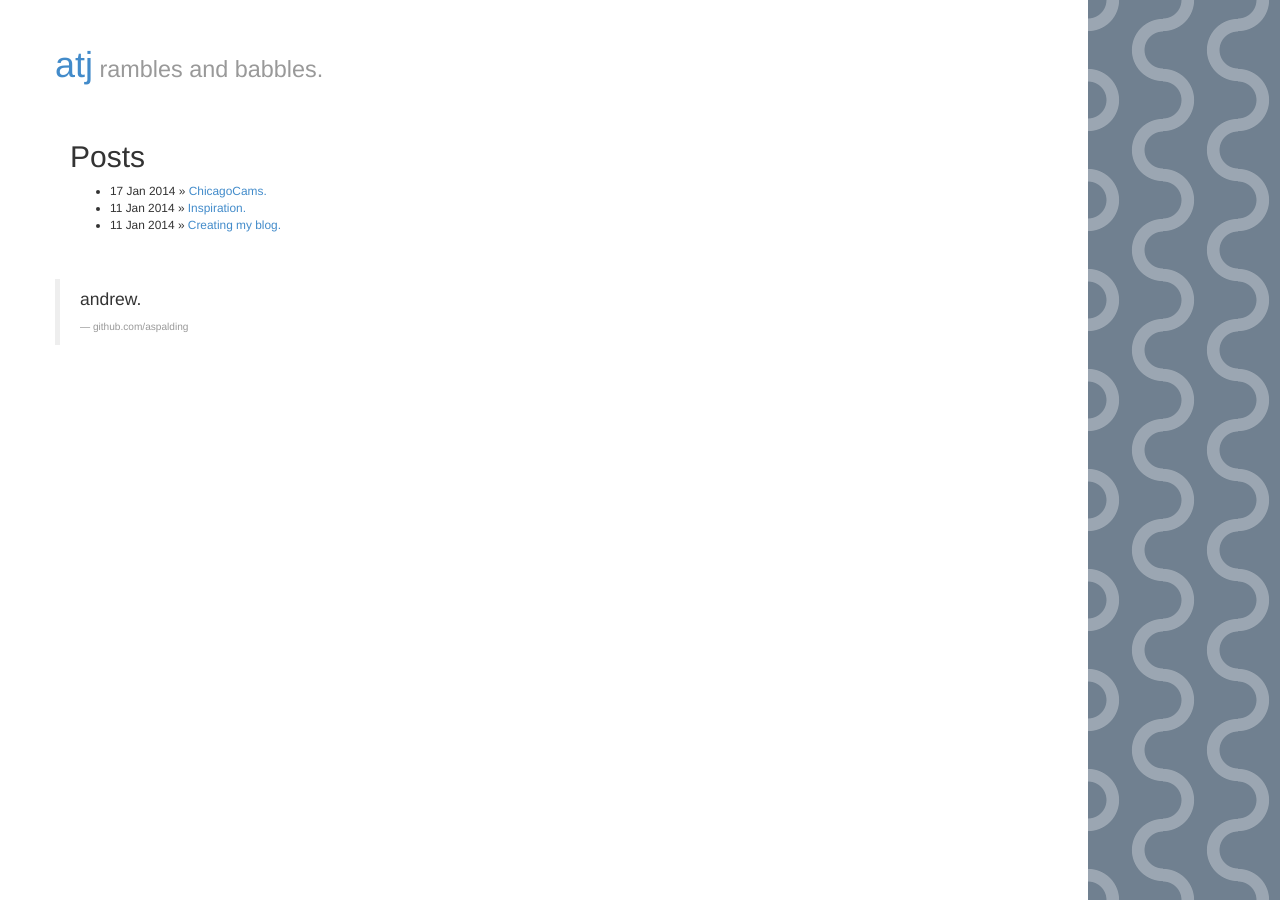
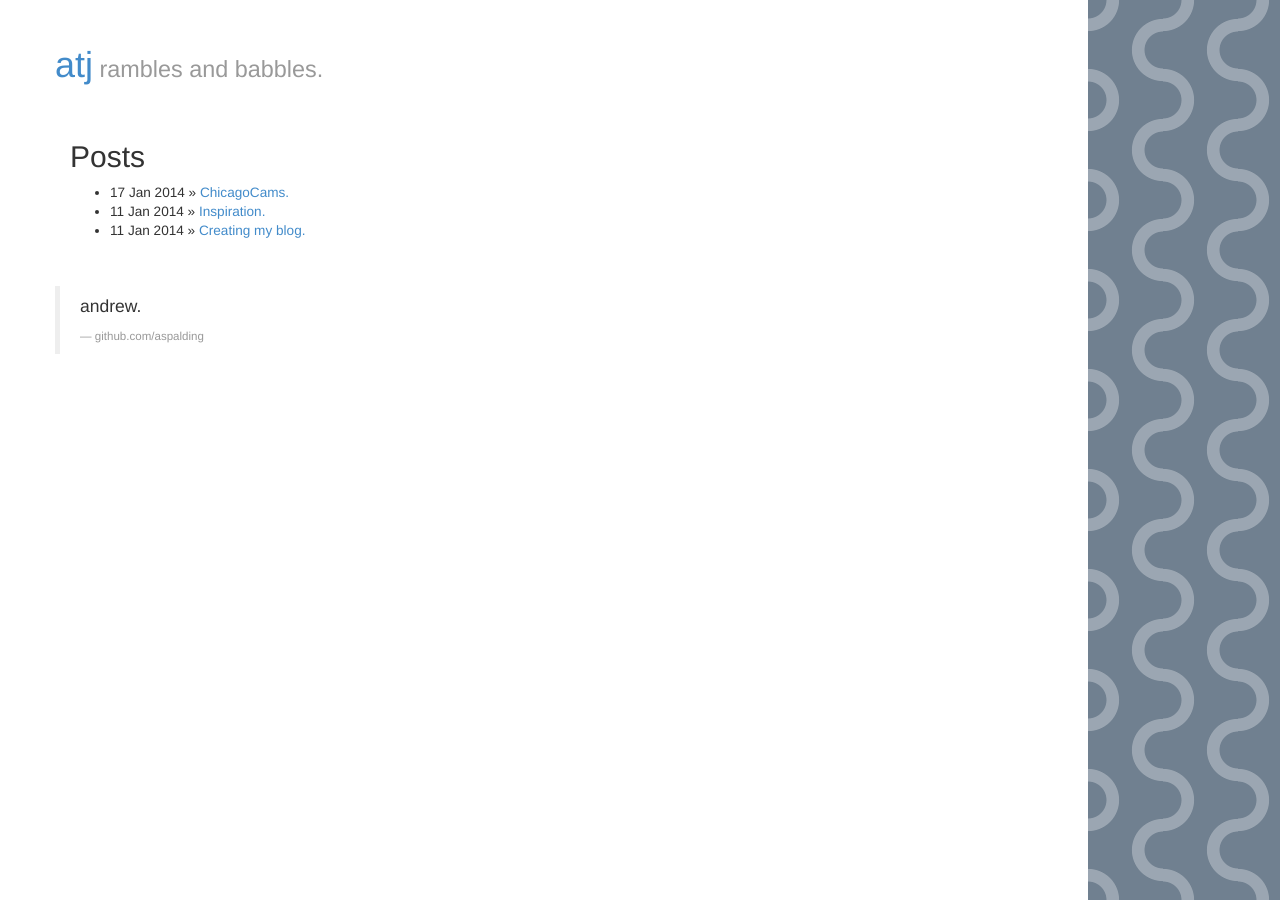
Before and after one commit to aspalding/aspalding.github.io, a Jekyll site: the page built from index.html, in a window 1280 px wide. Built offline with Jekyll 4.4.1, drawn with Linux system fonts in a browser that asks for light colours; Markdown is read by kramdown in place of the engine named in the settings.

Commit message:
took out inline css (bad), put overrides into custom css file as well.

```diff
--- a/_layouts/default.html
+++ b/_layouts/default.html
@@ -11,6 +11,7 @@
 
         <!-- Custom CSS -->
         <link rel="stylesheet" href="/css/main.css">
+        <link rel="stylesheet" href="/css/custom.css">
 
 	<script>
 	  (function(i,s,o,g,r,a,m){i['GoogleAnalyticsObject']=r;i[r]=i[r]||function(){
@@ -46,12 +47,8 @@
       </div>
     </body>
 
-
-<div style="position: fixed; top: 0px; left:85%; width:15%; height:100%;
-background:
-radial-gradient(circle at 100% 50%, transparent 20%, rgba(255,255,255,.3) 21%, rgba(255,255,255,.3) 34%, transparent 35%, transparent),
-radial-gradient(circle at 0% 50%, transparent 20%, rgba(255,255,255,.3) 21%, rgba(255,255,255,.3) 34%, transparent 35%, transparent) 0 -50px;
-background-color: slategray;
-background-size:75px 100px;"></div>
-
+    <div id="wrapper">
+      <div id="sidebg-wrapper">
+      </div>
+    </div>
 </html>
--- /dev/null
+++ b/css/custom.css
@@ -0,0 +1,26 @@
+/*
+ * Custom CSS.
+ * Bootstrap overrides.
+ */
+
+body {
+  font-size: 16px !important;
+}
+
+#wrapper {
+  padding-right: 15%;
+}
+
+#sidebg-wrapper {
+  margin-right: -15%;
+  top: 0px;
+  right: 15%;
+  width: 15%;
+  position: fixed;
+  height: 100%;
+  background:
+    radial-gradient(circle at 100% 50%, transparent 20%, rgba(255,255,255,.3) 21%, rgba(255,255,255,.3) 34%, transparent 35%, transparent),
+    radial-gradient(circle at 0% 50%, transparent 20%, rgba(255,255,255,.3) 21%, rgba(255,255,255,.3) 34%, transparent 35%, transparent) 0 -50px;
+    background-color: slategray;
+    background-size:75px 100px;
+}
```
